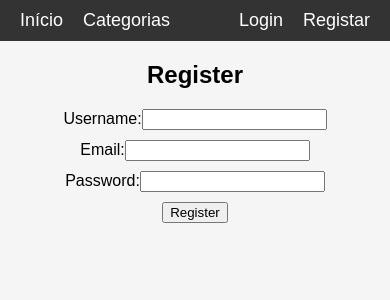
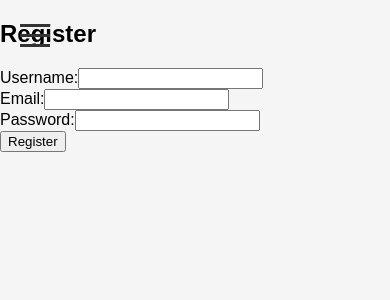
Before and after one commit to PinheiroJuliano/apple_leaf_Projeto_Final, a React (Create React App) app: page /register in a window 390 px wide. Shown: the top 300 px of the page. Built offline with nearby package versions, Linux system fonts and the light colour scheme.

Commit message:
Alterações de layout mobile first

```diff
--- a/src/App.js
+++ b/src/App.js
@@ -6,32 +6,39 @@ import Register from './components/Register';
 import './styles.css'; // Importando o arquivo CSS
 
 const App = () => {
-  const [dropdownOpen, setDropdownOpen] = useState(false);
+  const [menuOpen, setMenuOpen] = useState(false);
 
-  const toggleDropdown = () => {
-    setDropdownOpen(!dropdownOpen);
+  const toggleMenu = () => {
+    setMenuOpen(!menuOpen);
   };
 
   return (
     <div>
       <nav>
-        <ul>
-          <div className="nav-left">
-            <li><Link to="/">Início</Link></li>
-            <li className="dropdown">
-              <a href="#" className="dropbtn" onClick={toggleDropdown}>Categorias</a>
-              <div className={`dropdown-content ${dropdownOpen ? 'show' : ''}`}>
-                <Link to="/categoria1">Categoria 1</Link>
-                <Link to="/categoria2">Categoria 2</Link>
-                <Link to="/categoria3">Categoria 3</Link>
-              </div>
-            </li>
+        <div className="nav-left">
+          <div className="menu-hamburger" onClick={toggleMenu}>
+            <div className={`hamburger-bar ${menuOpen ? 'open' : ''}`}></div>
+            <div className={`hamburger-bar ${menuOpen ? 'open' : ''}`}></div>
+            <div className={`hamburger-bar ${menuOpen ? 'open' : ''}`}></div>
           </div>
-          <div className="nav-right">
-            <li><Link to="/login">Login</Link></li>
-            <li><Link to="/register">Registar</Link></li>
+          <div className={`menu-expandable ${menuOpen ? 'open' : ''}`}>
+            <ul>
+              <li><Link to="/" onClick={toggleMenu}>Início</Link></li>
+                  <ul>
+                    <li><Link to="/login">Login</Link></li>
+                    <li><Link to="/register">Registar</Link></li>
+                <li className="menu-categories">
+                <span onClick={toggleMenu}>Categorias</span>
+                <ul className={`dropdown-content ${menuOpen ? 'show' : ''}`}>
+                  <li><Link to="/categoria1" onClick={toggleMenu}>Categoria 1</Link></li>
+                  <li><Link to="/categoria2" onClick={toggleMenu}>Categoria 2</Link></li>
+                  <li><Link to="/categoria3" onClick={toggleMenu}>Categoria 3</Link></li>
+                </ul>
+              </li>
+            </ul>
+            </ul>
           </div>
-        </ul>
+        </div>
       </nav>
       <Routes>
         <Route path="/" element={<Home />} />
--- a/src/styles.css
+++ b/src/styles.css
@@ -1,4 +1,5 @@
 /* styles.css */
+
 body {
   font-family: Arial, sans-serif;
   margin: 0;
@@ -6,107 +7,96 @@ body {
   background-color: #f5f5f5;
 }
 
-nav {
-  background-color: #333;
-  padding: 10px;
+.menu-hamburger {
+  display: flex;
+  flex-direction: column;
+  justify-content: space-around;
+  width: 30px;
+  height: 30px;
+  cursor: pointer;
+  z-index: 1000;
+  position: fixed;
+  top: 20px;
+  left: 20px;
 }
 
-nav ul {
-  list-style-type: none;
-  margin: 0;
-  padding: 0;
-  display: flex;
-  justify-content: space-between;
-  align-items: center;
+.hamburger-bar {
+  width: 30px;
+  height: 3px;
+  background-color: #333;
+  transition: transform 0.3s ease;
 }
 
-.nav-left, .nav-right {
-  display: flex;
+.menu-hamburger.open .hamburger-bar:nth-child(1) {
+  transform: rotate(45deg) translate(5px, 5px);
 }
 
-.nav-right {
-  margin-left: auto;
+.menu-hamburger.open .hamburger-bar:nth-child(2) {
+  opacity: 0;
 }
 
-.nav-right .dropdown {
-  position: relative;
+.menu-hamburger.open .hamburger-bar:nth-child(3) {
+  transform: rotate(-45deg) translate(5px, -5px);
 }
 
-nav li {
-  margin: 0 10px;
+.menu-expandable {
+  position: fixed;
+  top: 0;
+  left: 0;
+  width: 250px; /* Ajuste conforme necessário */
+  height: 100%;
+  background-color: #333;
+  transform: translateX(-100%);
+  transition: transform 0.3s ease;
+  z-index: 999;
+  padding-top: 60px; /* Ajuste para acomodar o espaço do menu hamburguer */
 }
 
-nav a {
+.menu-expandable.open {
+  transform: translateX(0);
+}
+
+.menu-expandable ul {
+  list-style-type: none;
+  padding: 0;
+  margin: 0;
+}
+
+.menu-expandable ul li {
+  padding: 15px;
+  border-bottom: 1px solid #555;
+}
+
+.menu-expandable ul li a {
   color: white;
   text-decoration: none;
   font-size: 18px;
 }
 
-nav a:hover {
+.menu-expandable ul li a:hover {
   text-decoration: underline;
 }
 
-/* Dropdown Styles */
-.dropdown {
-  position: relative;
-  display: inline-block;
+.nav-right ul {
+  list-style-type: none;
+  margin: 0;
+  padding: 0;
+  display: flex;
+  justify-content: flex-end;
 }
 
-.dropbtn {
-  cursor: pointer;
+.nav-right li {
+  margin: 0 10px;
 }
 
-.dropdown-content {
-  display: none;
-  position: absolute;
-  background-color: #f9f9f9;
-  min-width: 160px;
-  box-shadow: 0px 8px 16px 0px rgba(0,0,0,0.2);
-  z-index: 1;
+.nav-right a {
+  color: white;
+  text-decoration: none;
+  font-size: 18px;
 }
 
-.dropdown-content a {
-  color: black;
-  padding: 12px 16px;
-  text-decoration: none;
-  display: block;
-}
-
-.dropdown-content {
-  display: none;
-  position: absolute;
-  background-color: #f9f9f9;
-  min-width: 160px;
-  box-shadow: 0px 8px 16px 0px rgba(0,0,0,0.2);
-  z-index: 1;
-  top: 100%; /* Posiciona o dropdown abaixo do item de menu */
-  right: 0; /* Alinha o dropdown à direita */
-}
-
-.dropdown:hover .dropdown-content {
-  display: block; /* Mostra o dropdown ao passar o mouse */
-}
-
-.dropdown-content a:hover {
-  background-color: #f1f1f1;
-}
-
-.show {
-  display: block;
-}
-
-h1, h2 {
-  text-align: center;
-}
-
-form {
-  display: flex;
-  flex-direction: column;
-  align-items: center;
-}
-
-form div {
-  margin-bottom: 10px;
+.nav-right a:hover {
+  text-decoration: underline;
 }
 
 .search-bar-container {
@@ -127,9 +117,27 @@ form div {
 }
 
 .search-icon {
-  margin-left: -40px;
+  margin-left: -40px; /* Ajuste conforme necessário */
   cursor: pointer;
   width: 24px;
   height: 24px;
-  border-radius: 0 20px 20px 0;
+  border-radius: 0 20px 20px 0; /* Ajuste conforme necessário */
 }
+
+.menu-categories span {
+  font-size: 22px; /* Maior do que as categorias individuais */
+  color: white;
+  cursor: pointer;
+}
+
+.dropdown-content li a {
+  font-size: 16px; /* Menor do que o texto "Categorias" */
+}
+
+
+
+#lista-categorias{
+  display: flex;
+  flex-direction: column;
+  font-size: 0.5em;
+}
```
